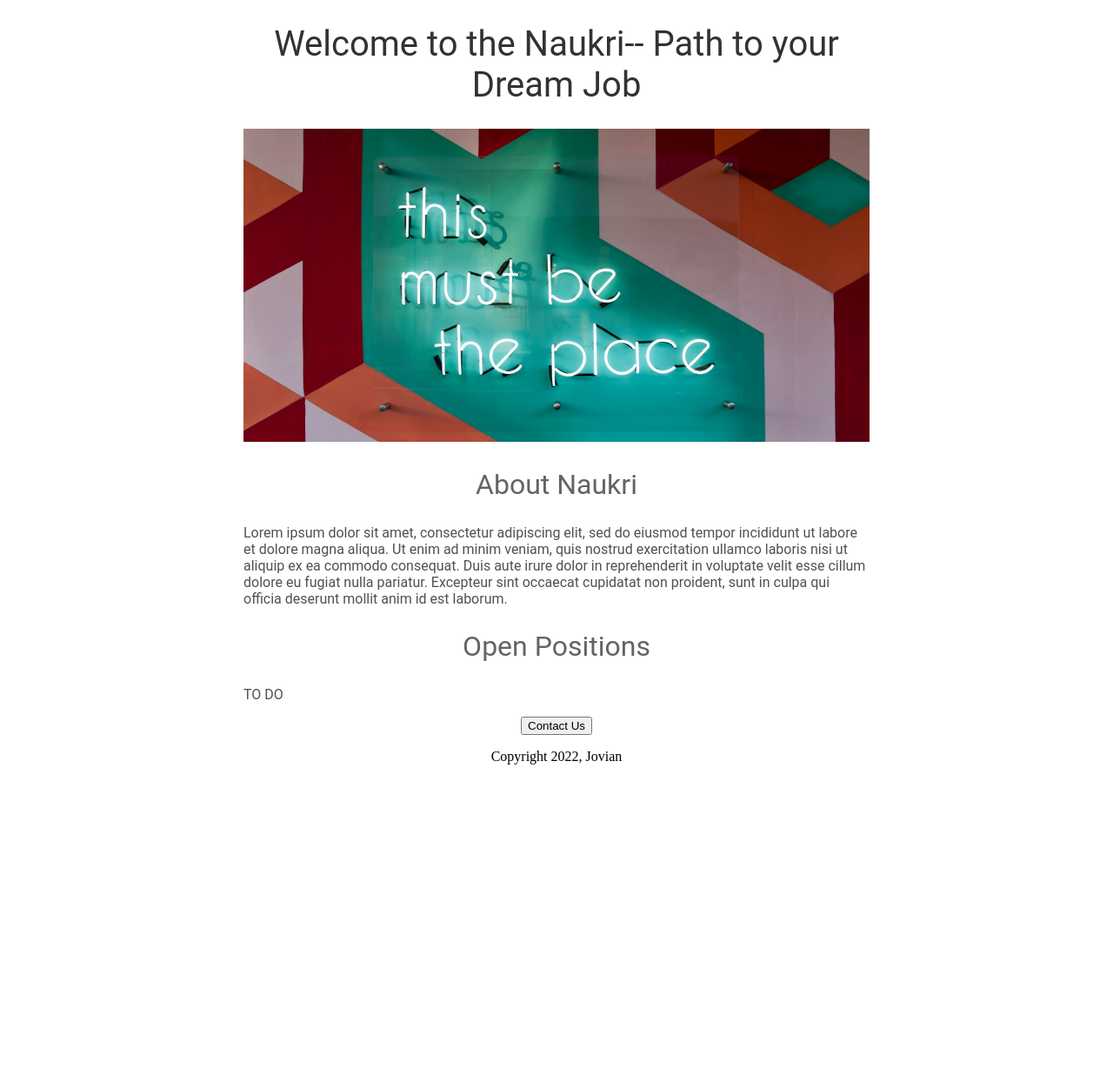
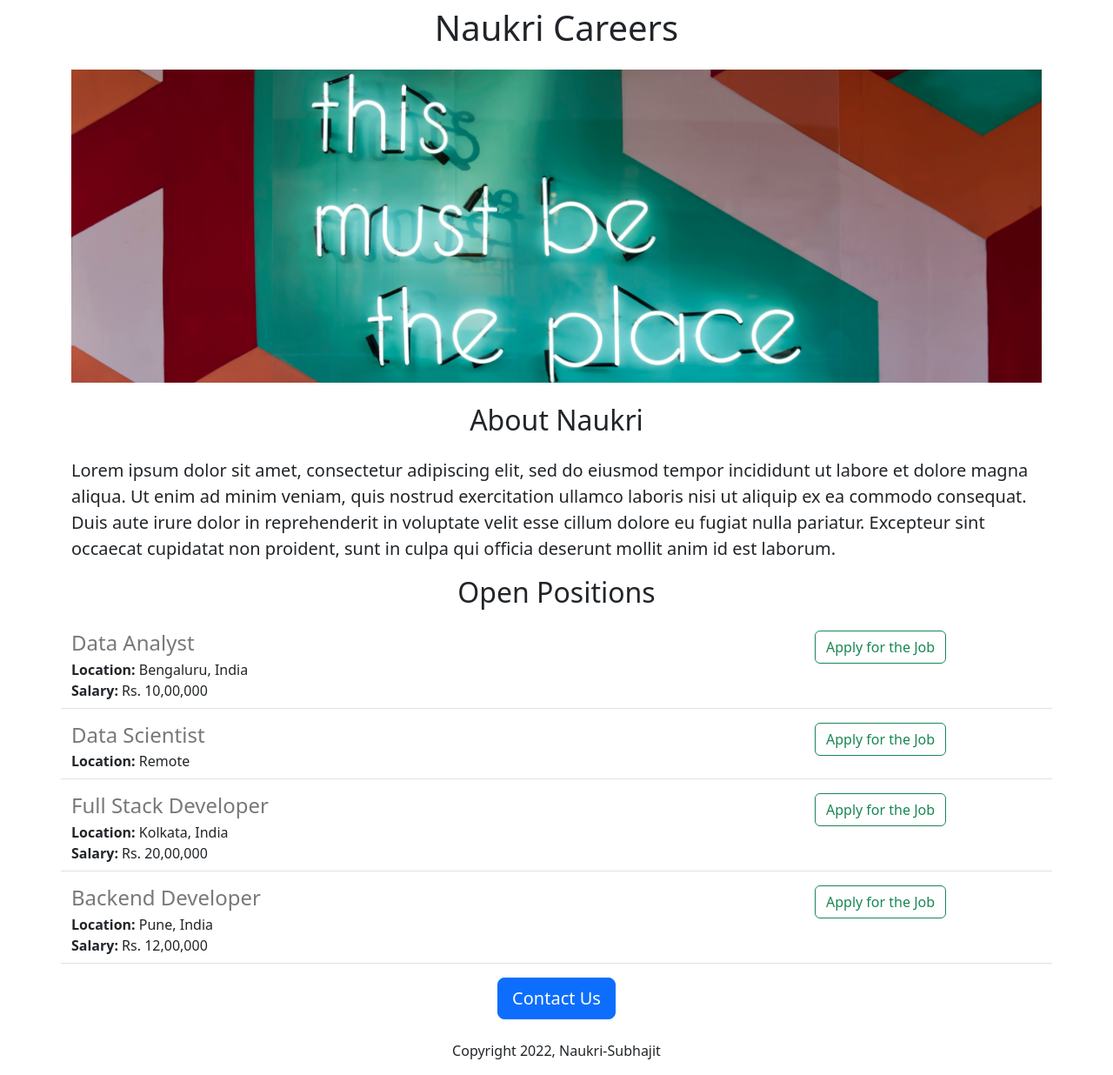
Before and after one commit to subhajit-persistent/naukri-website, a Flask app: page / in a window 1280 px wide. Shown: the whole page at 87% size. Before the commit the page ends 879 px from the top, so only its background shows below. Run offline with Flask 2, Linux system fonts and the light colour scheme.

Commit message:
added dynamic data and api route

```diff
--- a/app.py
+++ b/app.py
@@ -1,11 +1,42 @@
-from flask import Flask, render_template
+from flask import Flask, render_template, jsonify
 
 app = Flask(__name__)
+
+jobs = [
+  {
+    'id': 1,
+    'title': 'Data Analyst',
+    'location': 'Bengaluru, India',
+    'salary': 'Rs. 10,00,000'
+  },
+  {
+    'id': 2,
+    'title': 'Data Scientist',
+    'location': 'Remote',
+  },
+  {
+    'id': 3,
+    'title': 'Full Stack Developer',
+    'location': 'Kolkata, India',
+    'salary': 'Rs. 20,00,000'
+  },
+  {
+    'id': 4,
+    'title': 'Backend Developer',
+    'location': 'Pune, India',
+    'salary': 'Rs. 12,00,000'
+  },
+]
 
 
 @app.route("/")
 def hello_naukri():
-  return render_template('home.html')
+  return render_template('home.html', Jobs=jobs, company_name='Naukri')
+
+
+@app.route('/api/jobs')
+def list_jobs():
+  return jsonify(jobs)
 
 
 if __name__ == '__main__':
--- a/templates/home.html
+++ b/templates/home.html
@@ -2,62 +2,41 @@
 <html>
   <head>
     <title>Naukri Search</title>
+   <meta charset="utf-8">
+    <meta name="viewport" content="width=device-width, initial-scale=1">
+    <link href="https://cdn.jsdelivr.net/npm/bootstrap@5.3.0-alpha1/dist/css/bootstrap.min.css" rel="stylesheet" integrity="sha384-GLhlTQ8iRABdZLl6O3oVMWSktQOp6b7In1Zl3/Jr59b6EGGoI1aFkw7cmDA6j6gD" crossorigin="anonymous">
     <style>
-      h1 {
-        font-size: 40px;
-        font-family: Roboto;
-        font-weight: normal;
-        color: rgb(50,50,50);
-        text-align: center;
-      }
-
       #banner{
-        width: 100%;
         height: 360px;
+        width: 1500px;
         object-fit: cover;
-
-      }
-
-      h2 {
-        font-size: 32px;
-        font-family: Roboto;
-        font-weight: normal;
-        color: rgb(100,100,100);
-        text-align: center;
-        font-weight: normal;
-      }
-
-      .bodytext {
-        font-family: Roboto;
-        color: rgb(80,80,80);
-      }
-
-      #container{
-        max-width: 720px;
-        margin: 0 auto;
       }
     </style>
   </head>
-
   <body>
-    <div id ='container'>
-    <h1>
-      Welcome to the Naukri-- Path to your Dream Job
+    <div class = "container">
+    <h1 class = "text-center mt-2 mb-4">
+      {{company_name}}
+      Careers
     </h1>
-    <img id = 'banner' src = "https://naukri-website.subhajit-persis.repl.co/static/Banner.jpg">
-    <h2>
+    <img  id = 'banner' src = "https://naukri-website.subhajit-persis.repl.co/static/Banner.jpg" class = 'img-fluid'>
+    <h2 class = "text-center mt-4 mb-4">
       About Naukri
     </h2>
-    <p class = 'bodytext'>
+    <p class= "lead">
       Lorem ipsum dolor sit amet, consectetur adipiscing elit, sed do eiusmod tempor incididunt ut labore et dolore magna aliqua. Ut enim ad minim veniam, quis nostrud exercitation ullamco laboris nisi ut aliquip ex ea commodo consequat. Duis aute irure dolor in reprehenderit in voluptate velit esse cillum dolore eu fugiat nulla pariatur. Excepteur sint occaecat cupidatat non proident, sunt in culpa qui officia deserunt mollit anim id est laborum.
     </p>
-    <h2>
+    <h2 class = "text-center mt-2 mb-4">
       Open Positions
     </h2>
-    <p class = 'bodytext'>TO DO</p>
-      <div style='text-align: center;'>
-      <button>Contact Us</button>
-        <p>Copyright 2022, Jovian</p>
+    <p>
+      {% for job in Jobs %}
+        {% include 'jobroles.html'%}
+      {% endfor%}
+    </p>
+      <div class = 'text-center'>
+      <button class = "btn btn-primary btn-lg">Contact Us</button>
+        <p class = 'mt-4'>Copyright 2022, Naukri-Subhajit</p>
       </div>
       </div>
   </body>
--- /dev/null
+++ b/templates/jobroles.html
@@ -0,0 +1,19 @@
+<div  class = "border-bottom row" style = 'margin-bottom: 16px;
+    padding-bottom: 8px'>
+    <div class = "col-9">
+      <h4 style = "color: rgb(120,120,120); margin-bottom: 4px;">
+        {{job['title']}}
+      </h4>
+      <div>
+        <b>Location:</b> {{job['location']}}
+      </div>
+      {%if 'salary' in job %}
+      <div>
+       <b>Salary:</b> {{job['salary']}}
+      </div>
+        {% endif %}
+    </div>
+    <div class = 'col-3'>
+    <button type="button" class="btn btn-outline-success">Apply for the Job</button>
+    </div>
+</div>
```
